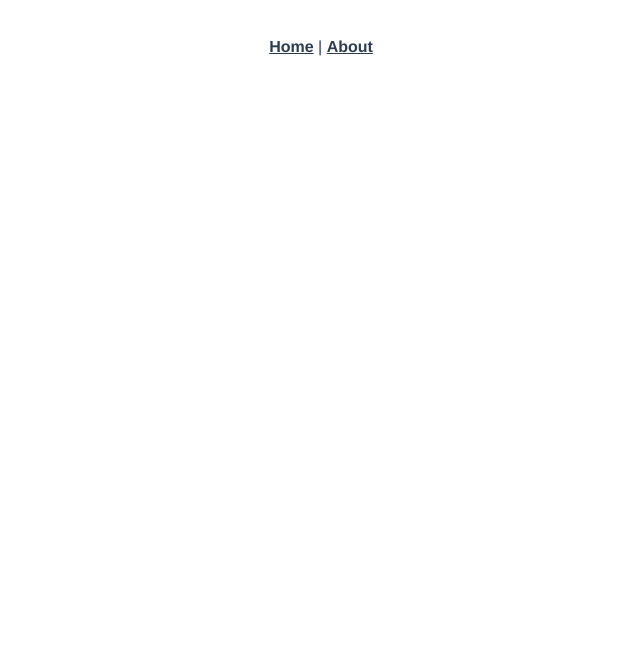
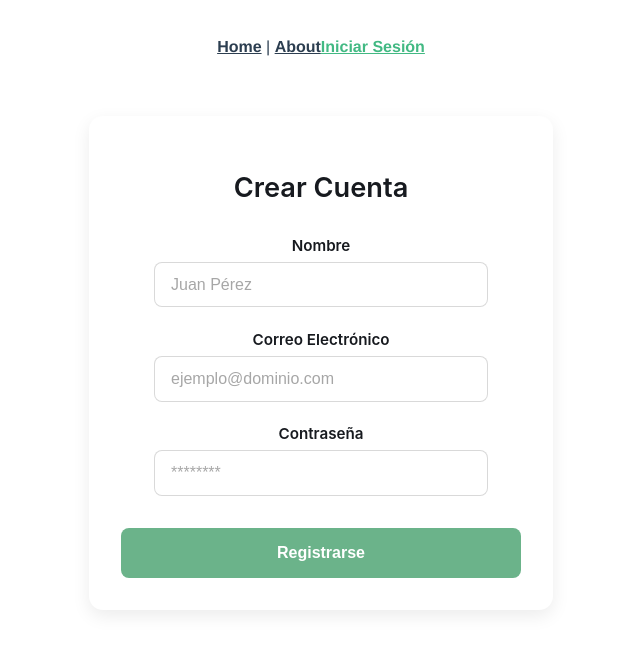
Before and after one commit to Jhojan98/UrbanRideProject, a Vue app in the folder frontend/: page /login in a window 1280 px wide. Before the commit this address had no page. Shown: the top 652 px of the page, without its empty margins (319-959 px from the left). Built offline with nearby package versions, Linux system fonts and the light colour scheme.

Commit message:
formulario basico en vue

```diff
--- a/frontend/package.json
+++ b/frontend/package.json
@@ -9,9 +9,9 @@
   },
   "dependencies": {
     "core-js": "^3.8.3",
-    "pinia": "^3.0.3",
-    "vue": "^3.2.13",
-    "vue-router": "^4.0.3"
+    "pinia": "^2.1.7",
+    "vue": "^3.5.22",
+    "vue-router": "^4.6.3"
   },
   "devDependencies": {
     "@typescript-eslint/eslint-plugin": "^5.4.0",
--- a/frontend/src/App.vue
+++ b/frontend/src/App.vue
@@ -2,6 +2,7 @@
   <nav>
     <router-link to="/">Home</router-link> |
     <router-link to="/about">About</router-link>
+    <router-link :to="{ name: 'Login' }">Iniciar Sesión</router-link>
   </nav>
   <router-view/>
 </template>
--- a/frontend/src/router/index.ts
+++ b/frontend/src/router/index.ts
@@ -14,6 +14,11 @@ const routes: Array<RouteRecordRaw> = [
     // this generates a separate chunk (about.[hash].js) for this route
     // which is lazy-loaded when the route is visited.
     component: () => import(/* webpackChunkName: "about" */ '../views/AboutView.vue')
+  },
+  {
+    path: '/login',
+    name: 'Login',
+    component: () => import('../views/SignupView.vue')
   }
 ]
 
--- /dev/null
+++ b/frontend/src/styles/forms.scss
@@ -0,0 +1,90 @@
+$white: #ffffff;
+$green-main: #6BB38A;
+$green-light: #9CDA9F;
+$transparent: #00000000;
+$text-dark: #171A1F;
+
+.form-container {
+  max-width: 400px;
+  margin: 30px auto;
+  padding: 2rem;
+  background: $white;
+  border-radius: 14px;
+  box-shadow: 0 6px 18px rgba(0,0,0,0.08);
+  color: $text-dark;
+  font-family: 'Inter', sans-serif;
+}
+
+.form-title {
+  text-align: center;
+  font-size: 1.7rem;
+  font-weight: 600;
+  margin-bottom: 2rem;
+  color: $text-dark;
+}
+
+.form-group {
+  margin-bottom: 1.4rem;
+
+  label {
+    display: block;
+    margin-bottom: .45rem;
+    font-size: .95rem;
+    font-weight: 600;
+    color: $text-dark;
+  }
+
+  input {
+    width: 100%;
+    padding: .8rem 1rem;
+    border: 1.5px solid rgba(0,0,0,0.15);
+    border-radius: 8px;
+    font-size: 1rem;
+    color: $text-dark;
+    background: $white;
+    transition: border .25s, box-shadow .25s;
+    max-width: 300px;
+    margin: 0 auto;
+
+    &::placeholder {
+      color: rgba(0,0,0,0.35);
+    }
+
+    &:focus {
+      border-color: $green-main;
+      box-shadow: 0 0 0 3px rgba($green-main, 0.25);
+    }
+  }
+}
+
+.form-submit {
+  width: 100%;
+  padding: 1rem;
+  margin-top: .6rem;
+  background: $green-main;
+  color: $white;
+  font-weight: 600;
+  font-size: 1rem;
+  border: none;
+  border-radius: 8px;
+  cursor: pointer;
+  transition: background .25s, transform .15s;
+
+  &:hover {
+    background: $green-light;
+  }
+
+  &:active {
+    transform: scale(0.98);
+  }
+}
+
+
+.form-container {
+  animation: fadeIn .4s ease-out;
+}
+
+@keyframes fadeIn {
+  from { opacity: 0; transform: translateY(8px); }
+  to { opacity: 1; transform: translateY(0); }
+}
--- /dev/null
+++ b/frontend/src/views/SignupView.vue
@@ -0,0 +1,37 @@
+<template>
+    <div class="form-container">
+        <h2 class="form-title">Crear Cuenta</h2>
+        <form @submit.prevent="onSubmit">
+            <div class="form-group">
+                <label for="name">Nombre</label>
+                <input id="name" type="text" v-model="name" placeholder="Juan Pérez" required />
+            </div>
+            <div class="form-group">
+                <label for="email">Correo Electrónico</label>
+                <input id="email" type="email" v-model="email" placeholder="ejemplo@dominio.com" required />
+            </div>
+            <div class="form-group">
+                <label for="password">Contraseña</label>
+                <input id="password" type="password" v-model="password" placeholder="********" required />
+            </div>
+            <button type="submit" class="form-submit">Registrarse</button>
+        </form>
+    </div>
+</template>
+
+<script setup lang="ts">
+import { ref } from 'vue';
+
+const name = ref('');
+const email = ref('');
+const password = ref('');
+
+function onSubmit() {
+    // Lógica de registro, por ejemplo enviar datos a la API.
+    console.log('Signup attempt', { name: name.value, email: email.value, password: password.value });
+}
+</script>
+
+<style lang="scss">
+@import "../styles/forms.scss";
+</style>
```
Also changed, not shown: 1 other file (tests, documents, lock files or other folders).
